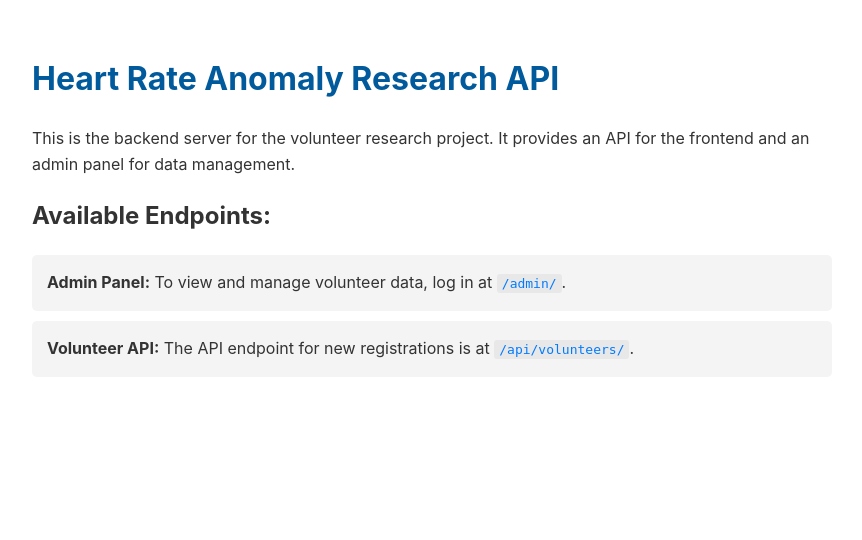
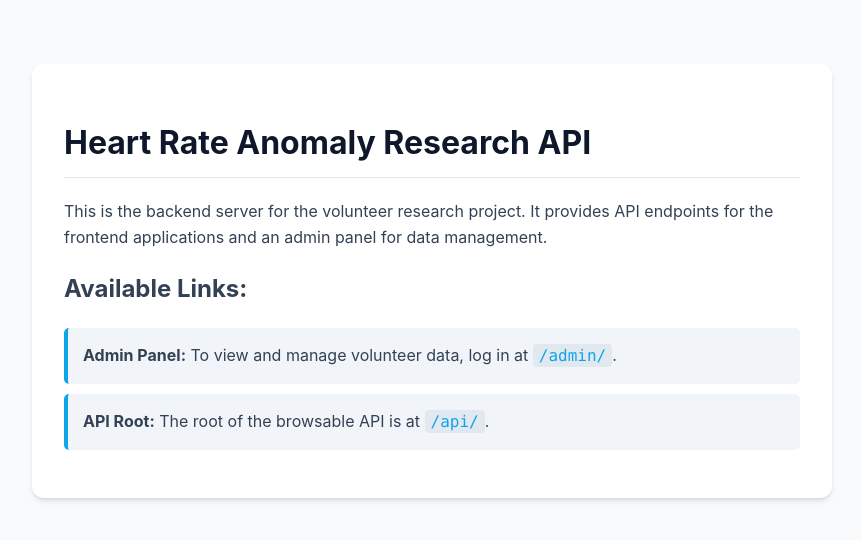
Before and after one commit to chawinhsst/THESIS-heart-rate-backend, a Django app: template volunteers/templates/volunteers/index.html in a window 1280 px wide. Shown: the top 540 px of the page, without its empty margins (208-1070 px from the left). Run offline with Django 5.2, Linux system fonts and the light colour scheme; the template is opened without the code that fills it, so the values that code supplies are empty.

Commit message:
Update the homepage of backend URL

```diff
--- a/core/urls.py
+++ b/core/urls.py
@@ -7,11 +7,10 @@
 router.register(r'volunteers', views.VolunteerViewSet, basename='volunteer')
 
 urlpatterns = [
+    # This new path points the root URL to our informational homepage view
+    path('', views.backend_homepage_view, name='home'),
+
     path('admin/', admin.site.urls),
-
-    # Use our new custom login view for authentication
     path('api-auth/login/', views.CustomLoginView.as_view(), name='api_token_auth'),
-
-    # Include all the URLs automatically generated by the router for volunteers
     path('api/', include(router.urls)),
 ]
--- a/volunteers/templates/volunteers/index.html
+++ b/volunteers/templates/volunteers/index.html
@@ -1,31 +1,36 @@
 <!DOCTYPE html>
 <html lang="en">
 <head>
+    <meta charset="UTF-8">
+    <meta name="viewport" content="width=device-width, initial-scale=1.0">
     <title>Heart Rate Research API</title>
     <style>
-        body { font-family: -apple-system, BlinkMacSystemFont, "Segoe UI", Roboto, "Helvetica Neue", Arial, sans-serif; line-height: 1.6; padding: 2em; color: #333; max-width: 800px; margin: auto; }
-        h1 { color: #005A9C; }
-        a { color: #007BFF; text-decoration: none; }
+        body { background-color: #f8fafc; font-family: -apple-system, BlinkMacSystemFont, "Segoe UI", Roboto, "Helvetica Neue", Arial, sans-serif; line-height: 1.6; padding: 2em; color: #334155; max-width: 800px; margin: 2rem auto; }
+        .container { background-color: #ffffff; padding: 2rem; border-radius: 0.75rem; box-shadow: 0 4px 6px -1px rgb(0 0 0 / 0.1), 0 2px 4px -2px rgb(0 0 0 / 0.1); }
+        h1 { color: #0f172a; border-bottom: 1px solid #e2e8f0; padding-bottom: 0.5rem; }
+        a { color: #0ea5e9; text-decoration: none; font-weight: 500; }
         a:hover { text-decoration: underline; }
         ul { list-style-type: none; padding: 0; }
-        li { background-color: #f4f4f4; margin-bottom: 10px; padding: 15px; border-radius: 5px; }
-        code { background-color: #e8e8e8; padding: 2px 5px; border-radius: 3px; }
+        li { background-color: #f1f5f9; margin-bottom: 10px; padding: 15px; border-radius: 5px; border-left: 4px solid #0ea5e9; }
+        code { background-color: #e2e8f0; padding: 2px 6px; border-radius: 4px; font-family: ui-monospace, SFMono-Regular, Menlo, Monaco, Consolas, "Liberation Mono", "Courier New", monospace; }
     </style>
 </head>
 <body>
+    <div class="container">
         <h1>Heart Rate Anomaly Research API</h1>
-    <p>This is the backend server for the volunteer research project. It provides an API for the frontend and an admin panel for data management.</p>
+        <p>This is the backend server for the volunteer research project. It provides API endpoints for the frontend applications and an admin panel for data management.</p>
 
-    <h2>Available Endpoints:</h2>
+        <h2>Available Links:</h2>
         <ul>
             <li>
                 <strong>Admin Panel:</strong> To view and manage volunteer data, log in at
                 <a href="/admin/"><code>/admin/</code></a>.
             </li>
             <li>
-            <strong>Volunteer API:</strong> The API endpoint for new registrations is at
-            <a href="/api/volunteers/"><code>/api/volunteers/</code></a>.
+                <strong>API Root:</strong> The root of the browsable API is at
+                <a href="/api/"><code>/api/</code></a>.
             </li>
         </ul>
+    </div>
 </body>
 </html>
```
Also changed, not shown: volunteers/views.py (+7 -20 lines). Lines whose indentation alone changed are shown as unchanged.
